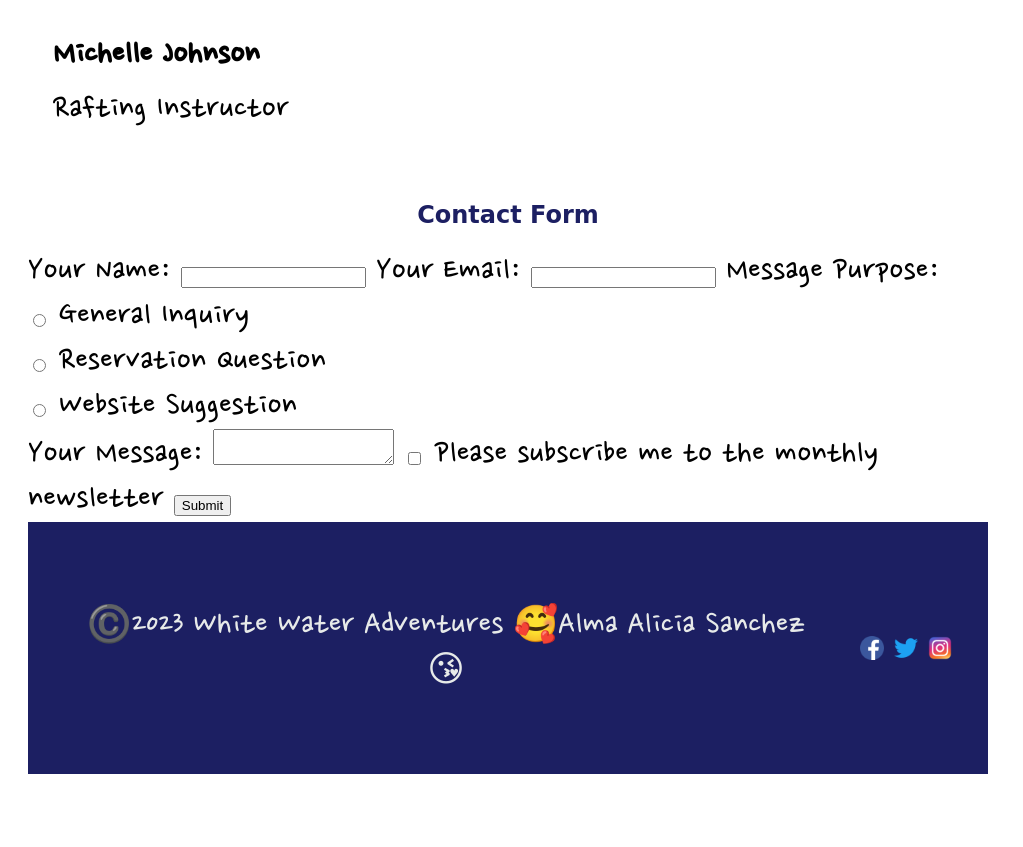
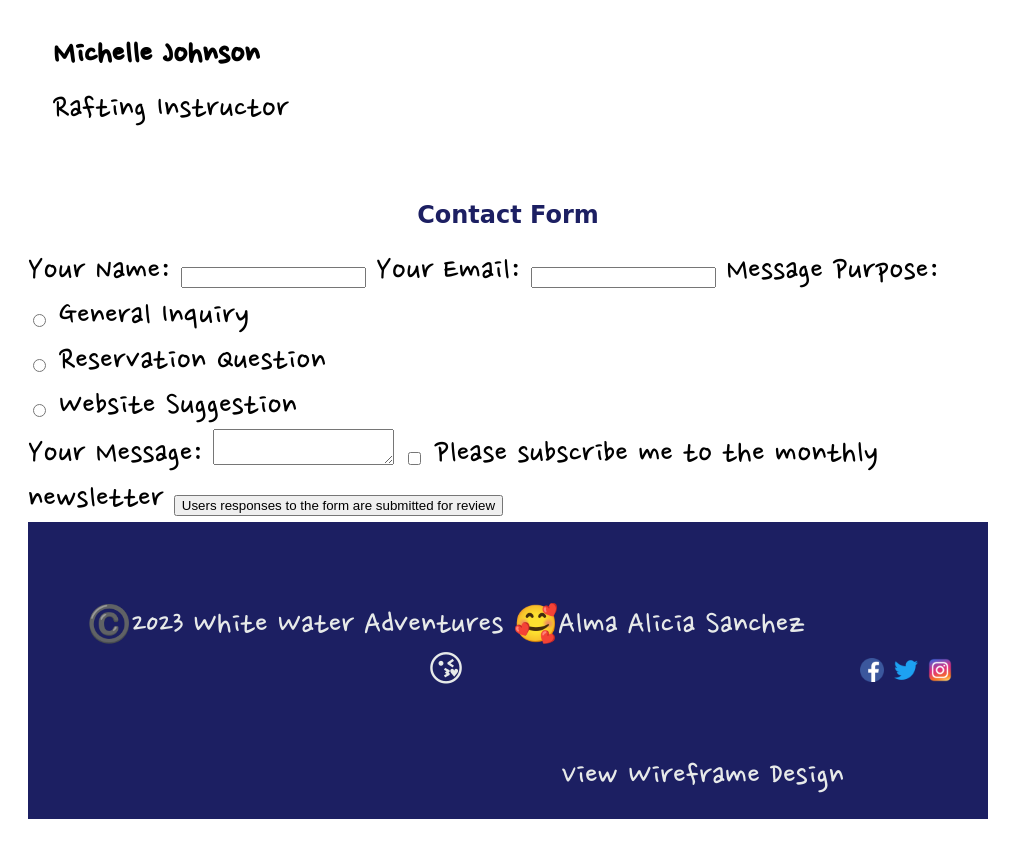
Before and after one commit to lop99003/wwr, a plain HTML site: page contact.html in a window 1280 px wide. Shown: the part 2081-2928 px from the top of the page, without its empty margins (0-1023 px from the left). Before the commit the page ends 2883 px from the top, so only its background shows below. Drawn offline with Linux system fonts and the light colour scheme; a web font is replaced by a local one.

Commit message:
Final Push

```diff
--- a/contact.html
+++ b/contact.html
@@ -74,13 +74,14 @@
                 <input type="checkbox" id="subscribe" name="subscribe" value="yes">
                 <label for="subscribe">Please subscribe me to the monthly newsletter</label>
 
-                <button type="submit" class="submit-button">Submit</button>
+                <button type="submit" class="submit-button">Users responses to the form are submitted for review</button>
             </form>
         </section>
     </main>
     <footer>
         <div class="centered">
             <p>©️2023 White Water Adventures 🥰Alma Alicia Sanchez😘</p>
+            <a href="images/wireframe-contact.png" class="wireframe-link">View Wireframe Design</a>
         </div>
         <nav class="sociallinks">
             <a href="https://facebook.com">
```
Also changed, not shown: images/wireframe-contact.png (added).
